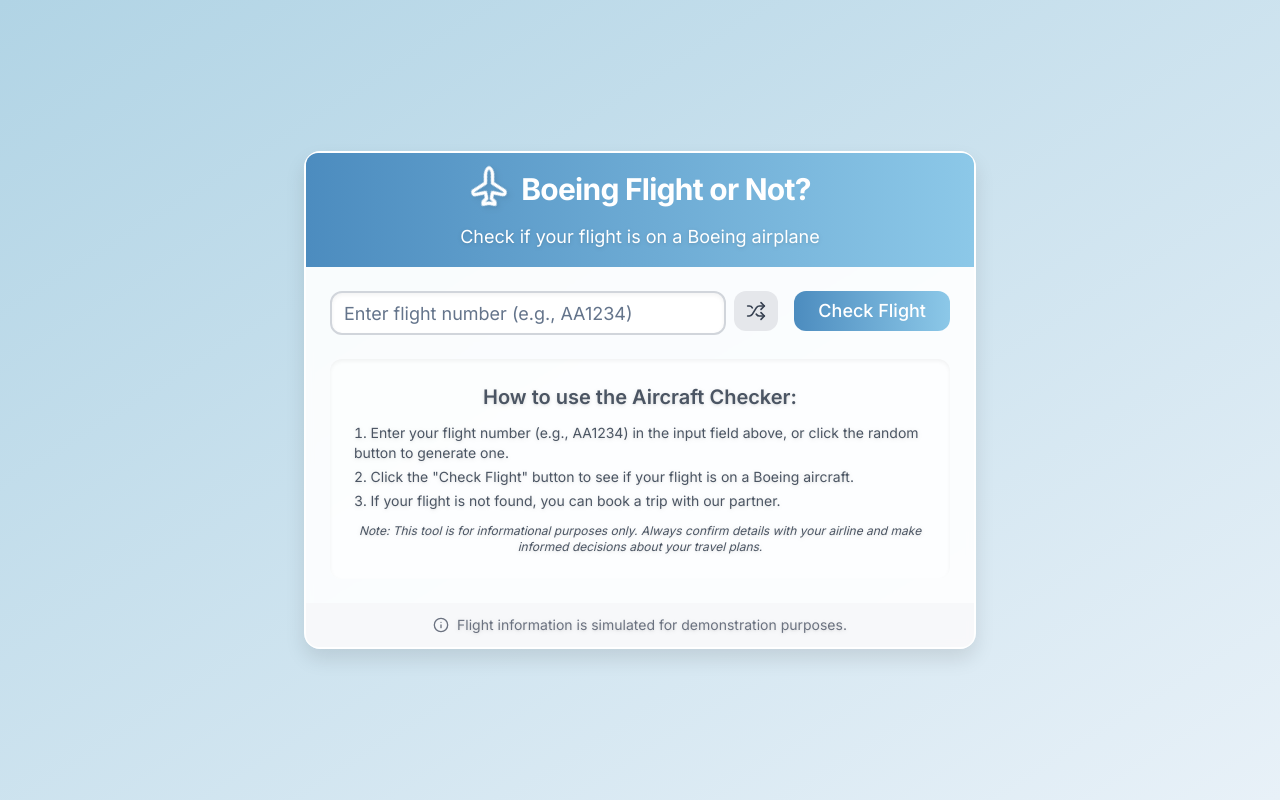
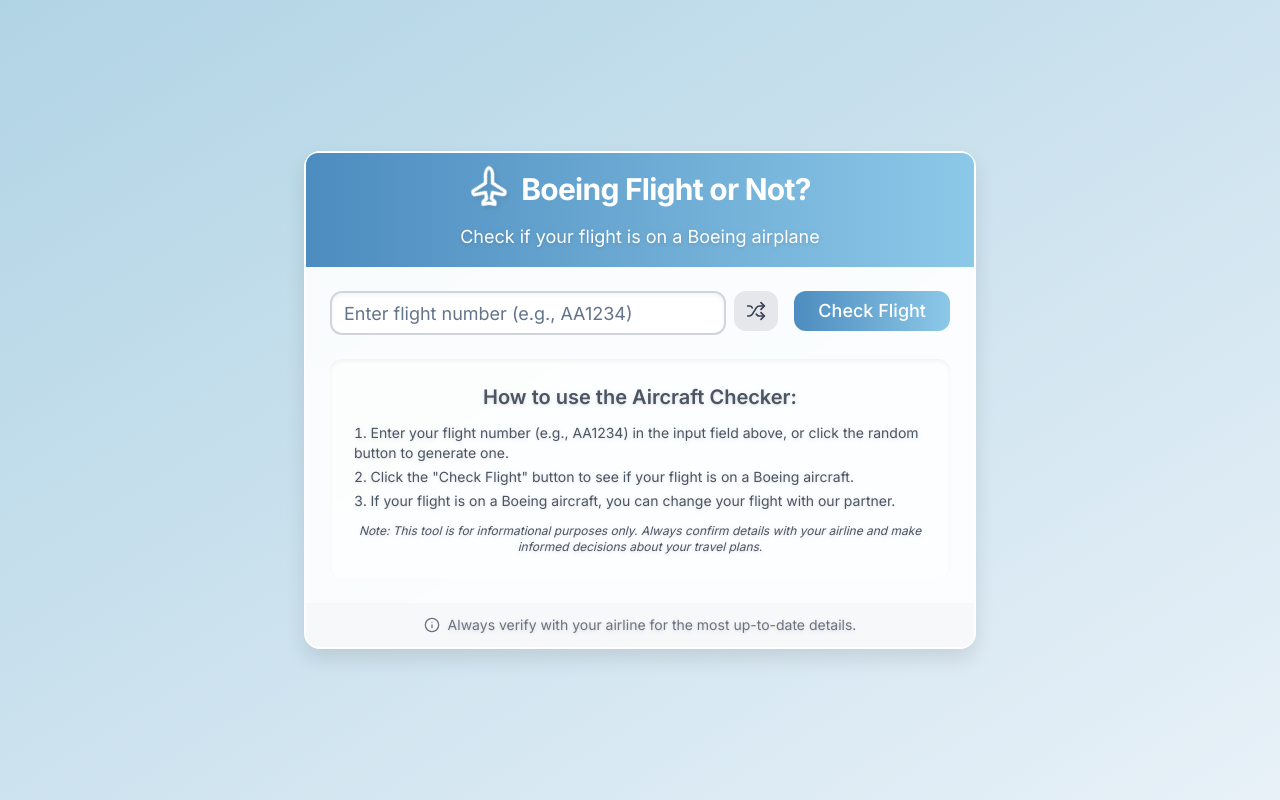
Before and after one commit to ryan-huang1/ismyplaneaboeing.info, a Next.js app in the folder is-my-plane-a-boeing/: page / in a window 1280 px wide. Built offline with nearby package versions, Linux system fonts and the light colour scheme.

Commit message:
change copytext

```diff
--- a/is-my-plane-a-boeing/src/components/FlightChecker.tsx
+++ b/is-my-plane-a-boeing/src/components/FlightChecker.tsx
@@ -211,7 +211,7 @@
                 <ol className="list-decimal list-inside text-left space-y-1 text-sm">
                   <li className="drop-shadow">Enter your flight number (e.g., AA1234) in the input field above, or click the random button to generate one.</li>
                   <li className="drop-shadow">Click the "Check Flight" button to see if your flight is on a Boeing aircraft.</li>
-                  <li className="drop-shadow">If your flight is not found, you can book a trip with our partner.</li>
+                  <li className="drop-shadow">If your flight is on a Boeing aircraft, you can change your flight with our partner.</li>
                 </ol>
                 <p className="text-xs italic mt-3 drop-shadow">Note: This tool is for informational purposes only. Always confirm details with your airline and make informed decisions about your travel plans.</p>
               </div>
@@ -221,7 +221,7 @@
         <CardFooter className="text-center text-sm text-gray-500 py-3 bg-gray-100/50 rounded-b-xl">
           <div className="w-full flex items-center justify-center space-x-2">
             <Info className="h-4 w-4" />
-            <span className="drop-shadow">Flight information is simulated for demonstration purposes.</span>
+            <span className="drop-shadow">Always verify with your airline for the most up-to-date details.</span>
           </div>
         </CardFooter>
       </Card>
```
